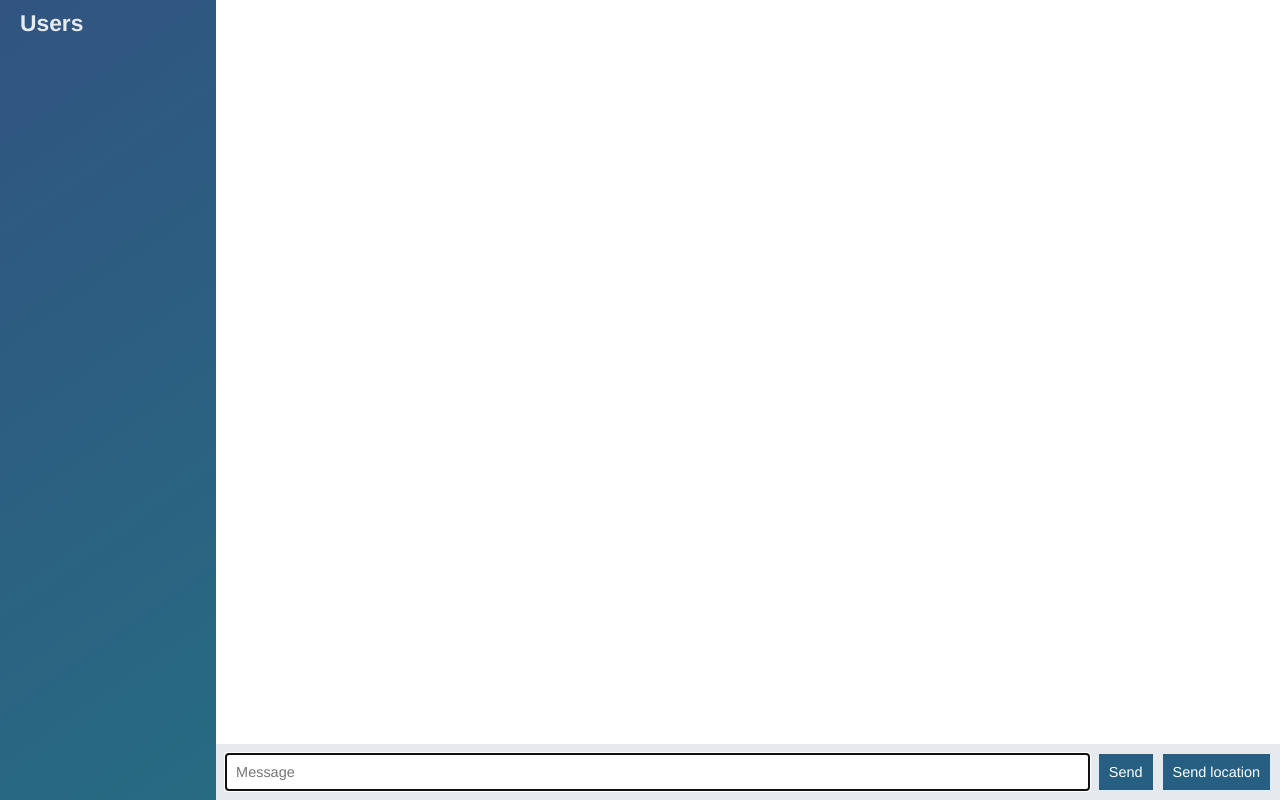
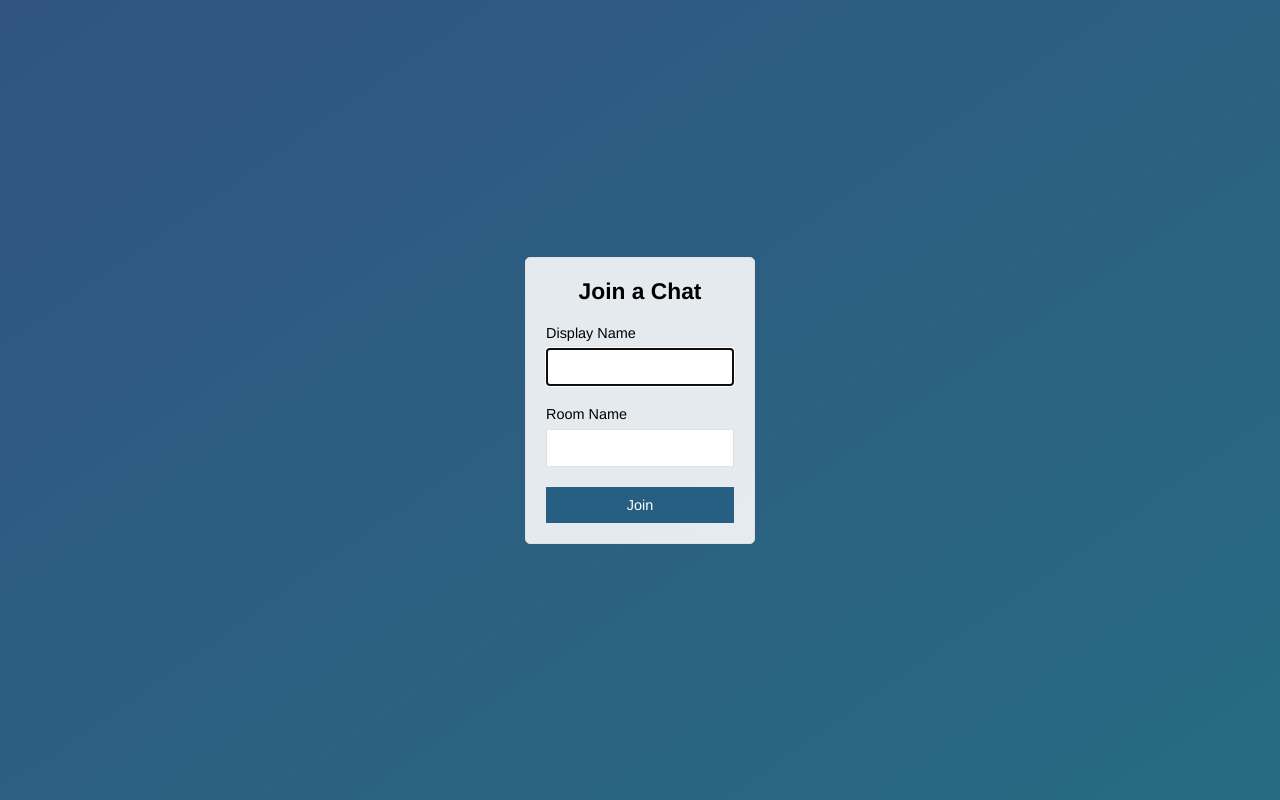
Before and after one commit to jpdhernandez/node-socketio-chat, a website: page public/index.html in a window 1280 px wide. Drawn offline with nearby package versions, Linux system fonts and the light colour scheme; no server answers.

Commit message:
Add join page that submits to chat.html

```diff
--- a/public/index.html
+++ b/public/index.html
@@ -3,59 +3,30 @@
 
 <head>
   <meta charset="utf-8">
+  <title>Join | ChatApp</title>
+  <meta name="viewport" content="width=device-width, initial-scale=1, user-scalable=no">
   <link rel="stylesheet" href="/css/style.css">
 </head>
 
-<body class="chat">
-  <div class="chat__sidebar">
-    <h3>Users</h3>
-    <div id="users"></div>
+<body class="centered-form">
+  <div class="centered-form__form">
+    <form action="/chat.html">
+      <div class="form-field">
+        <h3>Join a Chat</h3>
+      </div>
+      <div class="form-field">
+        <label for="name">Display Name</label>
+        <input type="text" name="name" autofocus>
+      </div>
+      <div class="form-field">
+        <label for="room">Room Name</label>
+        <input type="text" name="room">
+      </div>
+      <div class="form-field">
+        <button>Join</button>
+      </div>
+    </form>
   </div>
-
-  <div class="chat__main">
-    <ol id="messages" class="chat__messages"></ol>
-
-    <div class="chat__footer">
-      <form id="message-form">
-        <input name="message"
-              type="text"
-              placeholder="Message"
-              autocomplete="off" autofocus>
-        <button>Send</button>
-      </form>
-      <button id="send-location">Send location</button>
-    </div>
-  </div>
-
-  <script id="message-template" type="text/template">
-    <li class="message">
-      <div class="message__title">
-        <h4>{{from}}</h4>
-        <span>{{createdAt}}</span>
-      </div>
-      <div class="message__body">
-        <p>{{text}}</p>
-      </div>
-    </li>
-  </script>
-
-  <script id="location-message-template" type="text/template">
-    <li class="message">
-      <div class="message__title">
-        <h4>{{from}}</h4>
-        <span>{{createdAt}}</span>
-      </div>
-      <div class="message__body">
-        <a href="{{url}}" target="_blank">My current location</a>
-      </div>
-    </li>
-  </script>
-
-  <script src="/socket.io/socket.io.js"></script>
-  <script src="/js/vendors/jquery-3.2.0.min.js"></script>
-  <script src="/js/vendors/moment.js"></script>
-  <script src="/js/vendors/mustache.js"></script>
-  <script src="/js/index.js"></script>
 </body>
 
 </html>
--- a/server/utils/message.js
+++ b/server/utils/message.js
@@ -8,7 +8,6 @@ const generateMessage = (from, text) => {
   }
 };
 
-
 const generateLocationMessage = (from, latitude, longitude) => {
   return {
     from,
```
Also changed, not shown: public/chat.html (added, +63 -0 lines), public/js/chat.js (renamed from public/js/index.js).
